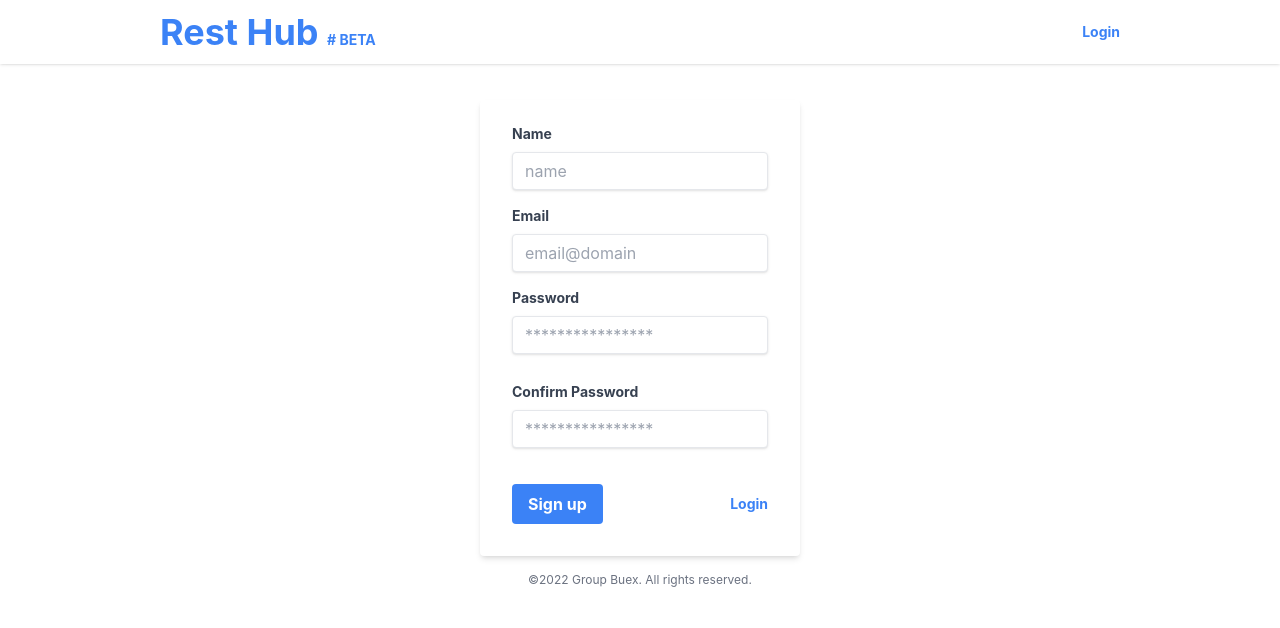
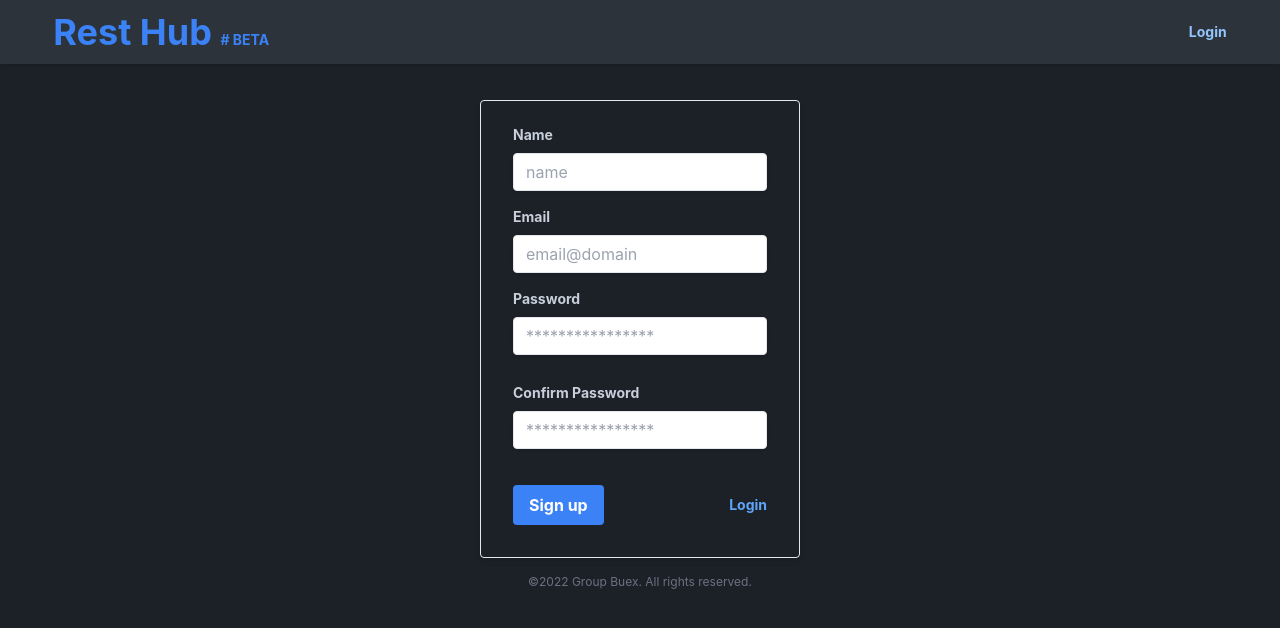
Before and after one commit to group-buex/rest-hub, a Next.js app: page /auth/sign-up in a window 1280 px wide. Shown: the top 628 px of the page. Built offline with nearby package versions, Linux system fonts and the light colour scheme.

Commit message:
update: update theme mode (dark)

```diff
--- a/src/components/Core/Header.tsx
+++ b/src/components/Core/Header.tsx
@@ -8,32 +8,30 @@ interface HeaderProps {
 
 const Header: FC<HeaderProps> = ({ user = null }) => {
   return (
-    <nav className="flex justify-center w-full pt-3 pb-3 fixed z-10 bg-white top-0 backdrop-blur-2xl shadow">
-      <div className="flex items-center justify-between md:w-9/12 w-11/12">
+    <nav className="flex justify-center w-full pt-3 pb-3 fixed z-10 bg-[#2D333B] top-0 backdrop-blur-2xl shadow">
+      <div className="flex items-center justify-between w-11/12">
         <Link href="/">
-          <a className="text-4xl font-bold text-blue-500">
+          <a className="md:text-4xl text-2xl font-bold text-blue-500">
             Rest Hub <span className="text-sm"># BETA</span>
           </a>
         </Link>
         {user?._id ? (
-          <div className="flex flex-row justify-center gap-3 mr-6">
+          <div className="flex flex-row justify-center gap-3">
             {/* <img
               className="inline object-cover w-8 h-8 rounded-full"
               src="https://images.pexels.com/photos/2589653/pexels-photo-2589653.jpeg?auto=compress&cs=tinysrgb&h=650&w=940"
               alt="Profile image"
             /> */}
-            <span
-              className={`flex items-center justify-center object-cover w-8 h-8 rounded-full bg-gray-300 font-bold`}
-            >
+            <span className="flex items-center justify-center object-cover w-8 h-8 rounded-full bg-cyan-800 font-bold">
               {user.name.slice(0, 1)}
             </span>
-            <p className="flex justify-center text-sm font-bold leading-8">
+            <p className="md:flex hidden justify-center text-sm font-bold leading-8">
               {user.name}
             </p>
           </div>
         ) : (
           <Link href="/auth/login">
-            <a className="inline-block align-baseline font-bold text-sm text-blue-500 hover:text-blue-800">
+            <a className="inline-block align-baseline font-bold text-sm text-blue-300 hover:text-blue-400">
               Login
             </a>
           </Link>
--- a/src/components/Core/Layout.tsx
+++ b/src/components/Core/Layout.tsx
@@ -35,11 +35,11 @@ const Layout: FC<LayoutProps> = ({
       </Head>
       <Header user={user} />
       <div className="flex flex-col fade w-full mt-16 pt-6">
-        <div className="flex flex-col md:w-9/12 w-10/12 items-center pt-3 m-auto">
+        <div className="flex flex-col md:w-11/12 w-11/12 items-center pt-3 m-auto">
           {children}
         </div>
         {loading && (
-          <div className="absolute top-0 w-full h-full z-10 bg-gray-50 opacity-[0.5]" />
+          <div className="absolute top-0 w-full h-full z-10 opacity-[0.5] bg-[#292929]" />
         )}
       </div>
     </>
--- a/src/components/NoneContents/Project.tsx
+++ b/src/components/NoneContents/Project.tsx
@@ -7,13 +7,13 @@ const ProjectNoneContents = () => {
     <Link href="/project/new" passHref>
       <motion.a
         role="noneContents"
-        className="flex flex-col justify-center w-full bg-white cursor-pointer shadow rounded-lg p-8 relative mb-5"
+        className="flex flex-col justify-center w-full cursor-pointer shadow rounded-lg p-8 relative mb-5 border"
         initial={{ y: -20, opacity: 0 }}
         animate={{ y: 0, opacity: 1 }}
         exit={{ y: 20, opacity: 0 }}
         transition={{ duration: 0.2 }}
       >
-        <p className="flex justify-center text-base leading-6 text-gray-500">
+        <p className="flex justify-center text-base leading-6">
           Create a New Rest Hub
         </p>
       </motion.a>
--- a/src/components/admin/Project/index.tsx
+++ b/src/components/admin/Project/index.tsx
@@ -25,10 +25,10 @@ const Index: FC<ProjectListProps> = ({}) => {
   return (
     <Layout>
       <div className="flex flex-row w-full justify-between mb-12">
-        <h1 className="text-3xl font-bold text-gray-800">{user.name}</h1>
+        <h1 className="md:text-3xl text-xl font-bold">{user.name}</h1>
         <Link href={`/project/new`}>
-          <a className="py-2.5 px-5 text-sm font-medium text-gray-900 bg-white rounded-lg border border-gray-200 hover:bg-gray-100 hover:text-blue-700 focus:z-10 focus:ring-2 focus:ring-blue-700 focus:text-blue-700 dark:bg-gray-800 dark:text-gray-400 dark:border-gray-600 dark:hover:text-white dark:hover:bg-gray-700">
-            New Rest Hub
+          <a className="py-2.5 px-5 text-sm font-medium rounded-lg border border-gray-200 hover:bg-gray-100 hover:text-blue-700 focus:z-10 focus:ring-2 focus:ring-blue-700 focus:text-blue-700 dark:bg-gray-800 dark:text-gray-400 dark:border-gray-600 dark:hover:text-white dark:hover:bg-gray-700">
+            New Hub
           </a>
         </Link>
       </div>
--- a/src/components/auth/Signup.tsx
+++ b/src/components/auth/Signup.tsx
@@ -92,19 +92,16 @@ const Signup: FC = () => {
     <Layout title="Sign In">
       <div className="fade w-full max-w-xs">
         <form
-          className="bg-white shadow-md rounded px-8 pt-6 pb-8 mb-4"
+          className="shadow-md rounded px-8 pt-6 pb-8 mb-4 border"
           onSubmit={handleSubmit}
         >
           <div className="mb-4">
-            <label
-              className="block text-gray-700 text-sm font-bold mb-2"
-              htmlFor="name"
-            >
+            <label className="block text-sm font-bold mb-2" htmlFor="name">
               Name
             </label>
             <input
               ref={(el) => (inputRef.current[0] = el)}
-              className="shadow appearance-none border rounded w-full py-2 px-3 text-gray-700 leading-tight focus:outline-none focus:shadow-outline"
+              className="shadow appearance-none border rounded w-full py-2 px-3 leading-tight focus:outline-none focus:shadow-outline"
               id="name"
               type="text"
               placeholder="name"
@@ -113,15 +110,12 @@ const Signup: FC = () => {
             />
           </div>
           <div className="mb-4">
-            <label
-              className="block text-gray-700 text-sm font-bold mb-2"
-              htmlFor="email"
-            >
+            <label className="block text-sm font-bold mb-2" htmlFor="email">
               Email
             </label>
             <input
               ref={(el) => (inputRef.current[1] = el)}
-              className="shadow appearance-none border rounded w-full py-2 px-3 text-gray-700 leading-tight focus:outline-none focus:shadow-outline"
+              className="shadow appearance-none border rounded w-full py-2 px-3 leading-tight focus:outline-none focus:shadow-outline"
               id="email"
               type="text"
               placeholder="email@domain"
@@ -130,15 +124,12 @@ const Signup: FC = () => {
             />
           </div>
           <div className="mb-4">
-            <label
-              className="block text-gray-700 text-sm font-bold mb-2"
-              htmlFor="password"
-            >
+            <label className="block text-sm font-bold mb-2" htmlFor="password">
               Password
             </label>
             <input
               ref={(el) => (inputRef.current[2] = el)}
-              className="shadow appearance-none border rounded w-full py-2 px-3 text-gray-700 mb-3 leading-tight focus:outline-none focus:shadow-outline"
+              className="shadow appearance-none border rounded w-full py-2 px-3 mb-3 leading-tight focus:outline-none focus:shadow-outline"
               id="password"
               type="password"
               placeholder="****************"
@@ -149,14 +140,14 @@ const Signup: FC = () => {
           </div>
           <div className="mb-6">
             <label
-              className="block text-gray-700 text-sm font-bold mb-2"
+              className="block text-sm font-bold mb-2"
               htmlFor="confirmPassword"
             >
               Confirm Password
             </label>
             <input
               ref={(el) => (inputRef.current[3] = el)}
-              className="shadow appearance-none border rounded w-full py-2 px-3 text-gray-700 mb-3 leading-tight focus:outline-none focus:shadow-outline"
+              className="shadow appearance-none border rounded w-full py-2 px-3 mb-3 leading-tight focus:outline-none focus:shadow-outline"
               id="confirmPassword"
               type="password"
               placeholder="****************"
@@ -174,7 +165,7 @@ const Signup: FC = () => {
               Sign up
             </button>
             <Link href="/auth/login">
-              <a className="inline-block align-baseline font-bold text-sm text-blue-500 hover:text-blue-800">
+              <a className="inline-block align-baseline font-bold text-sm text-blue-400 hover:text-blue-500">
                 Login
               </a>
             </Link>
--- a/styles/globals.css
+++ b/styles/globals.css
@@ -4,6 +4,8 @@
 
 html,
 body {
+  background-color: #1c2128;
+  color: #c7cfda;
   padding: 0;
   margin: 0;
   font-family: -apple-system, BlinkMacSystemFont, Segoe UI, Roboto, Oxygen,
```
Also changed, not shown: src/components/admin/Project/New/index.tsx (+11 -23 lines), src/components/auth/Login.tsx (+6 -12 lines).
